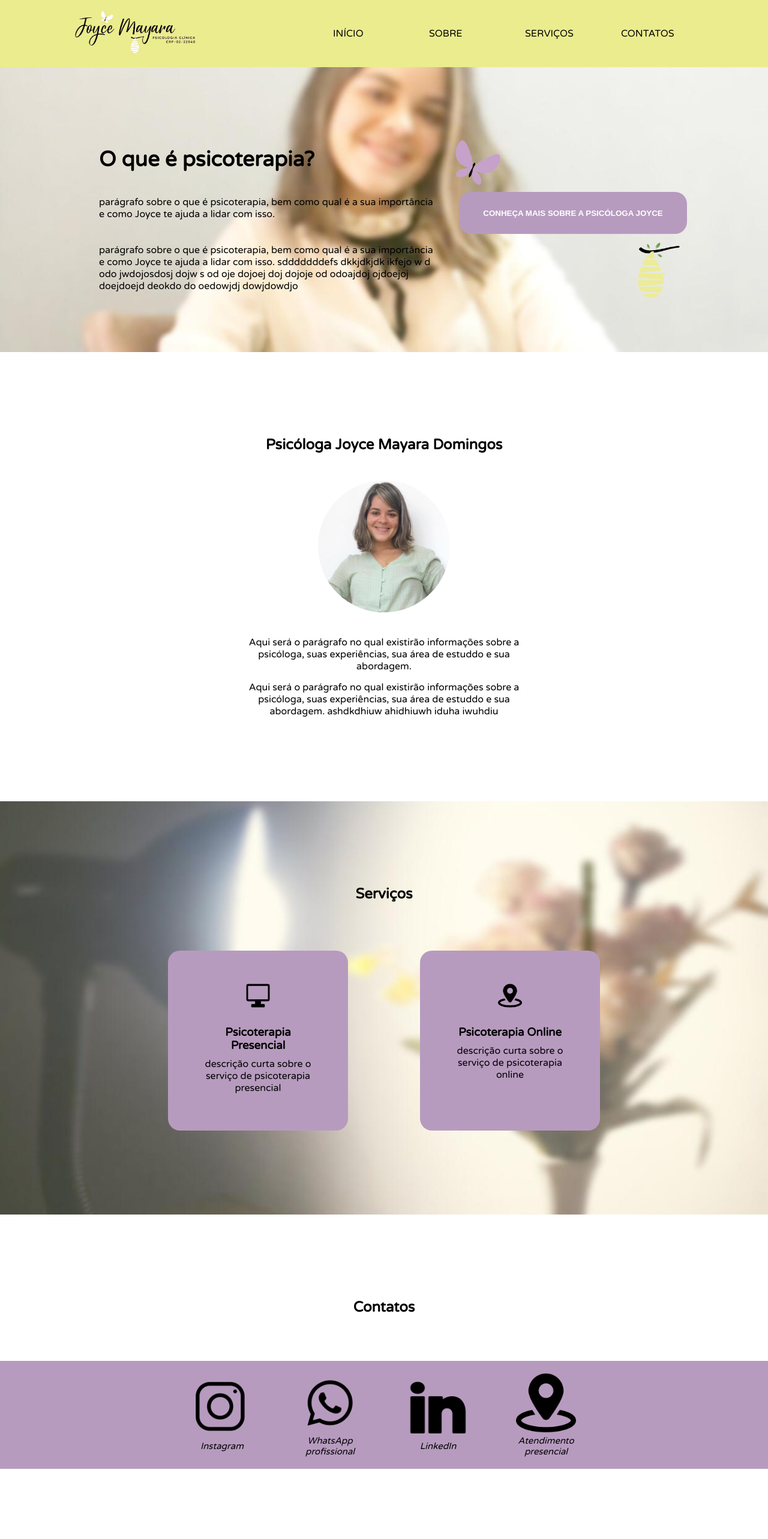
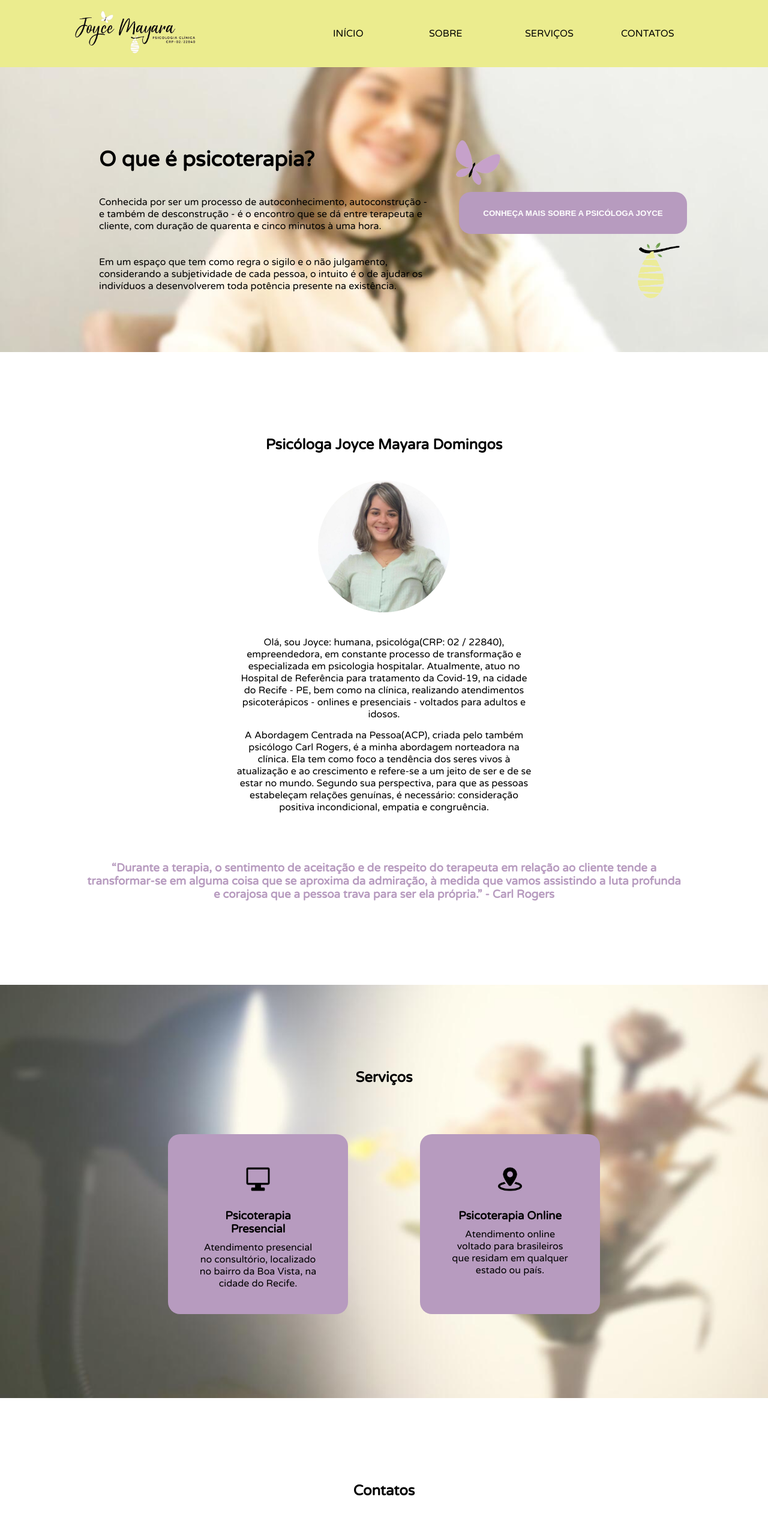
Before and after one commit to geovannaadomingos/PsicologaJoyceMayara, a React (Create React App) app: page / in a window 1280 px wide. Shown: the top 2566 px of the page at 60% size. Built offline with nearby package versions, Linux system fonts and the light colour scheme.

Commit message:
atualiza textos do site

```diff
--- a/src/components/CardsRedesSociais/style.css
+++ b/src/components/CardsRedesSociais/style.css
@@ -1,11 +1,9 @@
 .card_contatos{
     width: 140px;
     padding: 20px;
-    display: flex;
-    justify-content: center;
-    align-items: center;
     margin-left: 20px;
     margin-right: 20px;
+    text-align: center;
 }
 .card_contatos_a{
     width: 100%;
@@ -13,6 +11,9 @@
     color: black;
     font-style: italic;
     font-size: 15px;
+}
+.card_contatos_a_img{
+    padding: 10px;
 }
 .card_contatos_a:hover{
     color: white;
@@ -26,16 +27,25 @@
 @media (max-width:1000px) {
     .card_contatos{
         width: 160px;
-        padding: 40px;
+        padding: 35px;
+    }
+    .card_contatos_a{
+        width: 100%;
+        text-decoration: none;
+        color: black;
+        font-style: italic;
+        font-size: 11px;
     }
 }
 /*Mobile*/
 @media (max-width:500px) {
     .card_contatos {
-        width: 65px;
-        padding: 8px;
+        width: 90px;
+        padding: 10px;
     }
     .card_contatos_a{
-        font-size: 10px;
+        font-size: 12px;
     }
+
+
 }
--- a/src/components/CardsServicos/style.css
+++ b/src/components/CardsServicos/style.css
@@ -44,10 +44,10 @@
         margin-top: 30px;
     }
     .card{
-        width: 200px;
-        height: 200px;
-        padding: 10px;
-        font-size: 10px;
+        width: 220px;
+        height: 220px;
+        padding: 18px;
+        font-size: 12px;
         margin-top: 20px;
         margin-bottom: 20px;
         margin-left: 0px;
--- a/src/pages/Principal/index.js
+++ b/src/pages/Principal/index.js
@@ -15,8 +15,8 @@ const Principal = () => {
                 <section className="header_banner" id="header_banner">
                     <div className="header_banner_div">
                         <h1 className="header_banner_h1">O que é psicoterapia?</h1>
-                        <p className="header_banner_p">parágrafo sobre o que é psicoterapia, bem como qual é a sua importância e como Joyce te ajuda a lidar com isso.</p>
-                        <p className="header_banner_p">parágrafo sobre o que é psicoterapia, bem como qual é a sua importância e como Joyce te ajuda a lidar com isso. sdddddddefs dkkjdkjdk ikfejo w     d odo jwdojosdosj dojw s od oje dojoej doj dojoje od odoajdoj ojdoejoj doejdoejd deokdo  do oedowjdj dowjdowdjo</p>
+                        <p className="header_banner_p">Conhecida  por ser um processo de autoconhecimento, autoconstrução - e também de desconstrução - é o encontro que se dá entre terapeuta e cliente, com duração de quarenta e cinco minutos à uma hora.</p>
+                        <p className="header_banner_p">Em um espaço que tem como regra o sigilo e o não julgamento, considerando a subjetividade de cada pessoa, o intuito é o de ajudar os indivíduos a desenvolverem toda potência presente na existência.</p>
                     </div>
                     <div className="header_banner_div2">
                         <div className="header_banner_div1_img">
@@ -37,9 +37,10 @@ const Principal = () => {
                     <div className="section_sobre_div">
                         <img className="section_sobre_img" src={imagemJoyce} alt="imagem psicóloga Joyce Mayara" />
                         <div className="section_sobre_div_p">
-                            <p className="section_sobre_p">Aqui será o parágrafo no qual existirão informações sobre a psicóloga, suas experiências, sua área de estuddo e sua abordagem.</p>
-                            <p className="section_sobre_p">Aqui será o parágrafo no qual existirão informações sobre a psicóloga, suas experiências, sua área de estuddo e sua abordagem. ashdkdhiuw ahidhiuwh iduha iwuhdiu</p>
+                            <p className="section_sobre_p">Olá, sou Joyce: humana, psicológa(CRP: 02 / 22840), empreendedora, em constante processo de transformação e especializada em psicologia hospitalar. Atualmente, atuo no Hospital de Referência para tratamento da Covid-19, na cidade do Recife - PE, bem como na clínica, realizando atendimentos psicoterápicos - onlines e presenciais - voltados para adultos e idosos.</p>
+                            <p className="section_sobre_p">A Abordagem Centrada na Pessoa(ACP), criada pelo também psicólogo Carl Rogers, é a minha abordagem norteadora na clínica. Ela tem como foco a tendência dos seres vivos à atualização e ao crescimento e refere-se a um jeito de ser e de se estar no mundo. Segundo sua perspectiva, para que as pessoas estabeleçam relações genuínas, é necessário: consideração positiva incondicional, empatia e  congruência.</p>
                         </div>
+                        <h3 className="section_sobre_h3">“Durante a terapia, o sentimento de aceitação e de respeito do terapeuta em relação ao cliente tende a transformar-se em alguma coisa que se aproxima da admiração, à medida que vamos assistindo a luta profunda e corajosa que a pessoa trava para ser ela própria.” - Carl Rogers</h3>
                     </div>
                 </section>
                 <section className="section_servicos" id="section_servicos">
--- a/src/pages/Principal/style.css
+++ b/src/pages/Principal/style.css
@@ -84,6 +84,14 @@ section{
     padding-top: 15px;
 }
 
+.section_sobre_h3{
+    width: 100%;
+    display: block;
+    padding-top: 80px;
+    font-weight: bold;
+    color: #B79BBF;
+}
+
 /*Section Serviços*/
 .section_servicos{
     text-align: center;
@@ -135,7 +143,10 @@ section{
         margin-left: 10px;
     }
     .header_banner_img {
-        width: 60px;
+        width: 40px;
+    }
+    .header_banner_button{
+        padding: 10px;
     }
     .header_banner_button_a {
         font-size: 10px;
@@ -237,6 +248,9 @@ section{
         padding-right: 15px;
         font-size: 12px;
     }
+    .section_sobre_h3{
+        font-size: 15px;
+    }
 
 
     .section_servicos {
--- a/src/services/servicos.js
+++ b/src/services/servicos.js
@@ -5,13 +5,13 @@ const servicos = [
         id:0,
         img: iconeComputador,
         nome: "Psicoterapia Presencial",
-        descricao: "descrição curta sobre o serviço de psicoterapia presencial"
+        descricao: "Atendimento presencial no consultório, localizado no bairro da Boa Vista, na cidade do Recife."
     },
     {
         id:1,
         img: iconeLocal,
         nome: "Psicoterapia Online",
-        descricao: "descrição curta sobre o serviço de psicoterapia online"
+        descricao: "Atendimento online voltado para brasileiros que residam em qualquer estado ou país."
     }
 ]
 export default servicos
```
